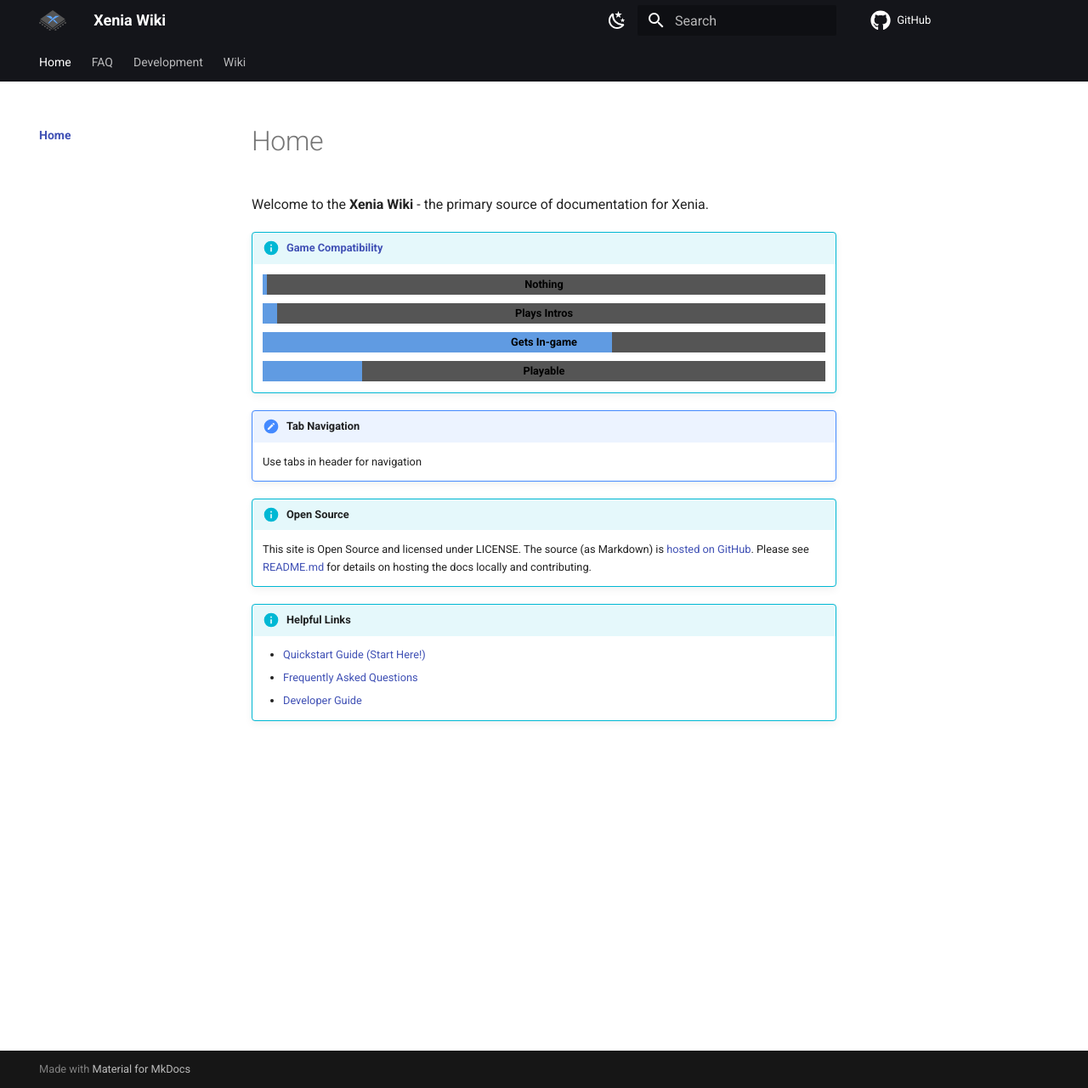
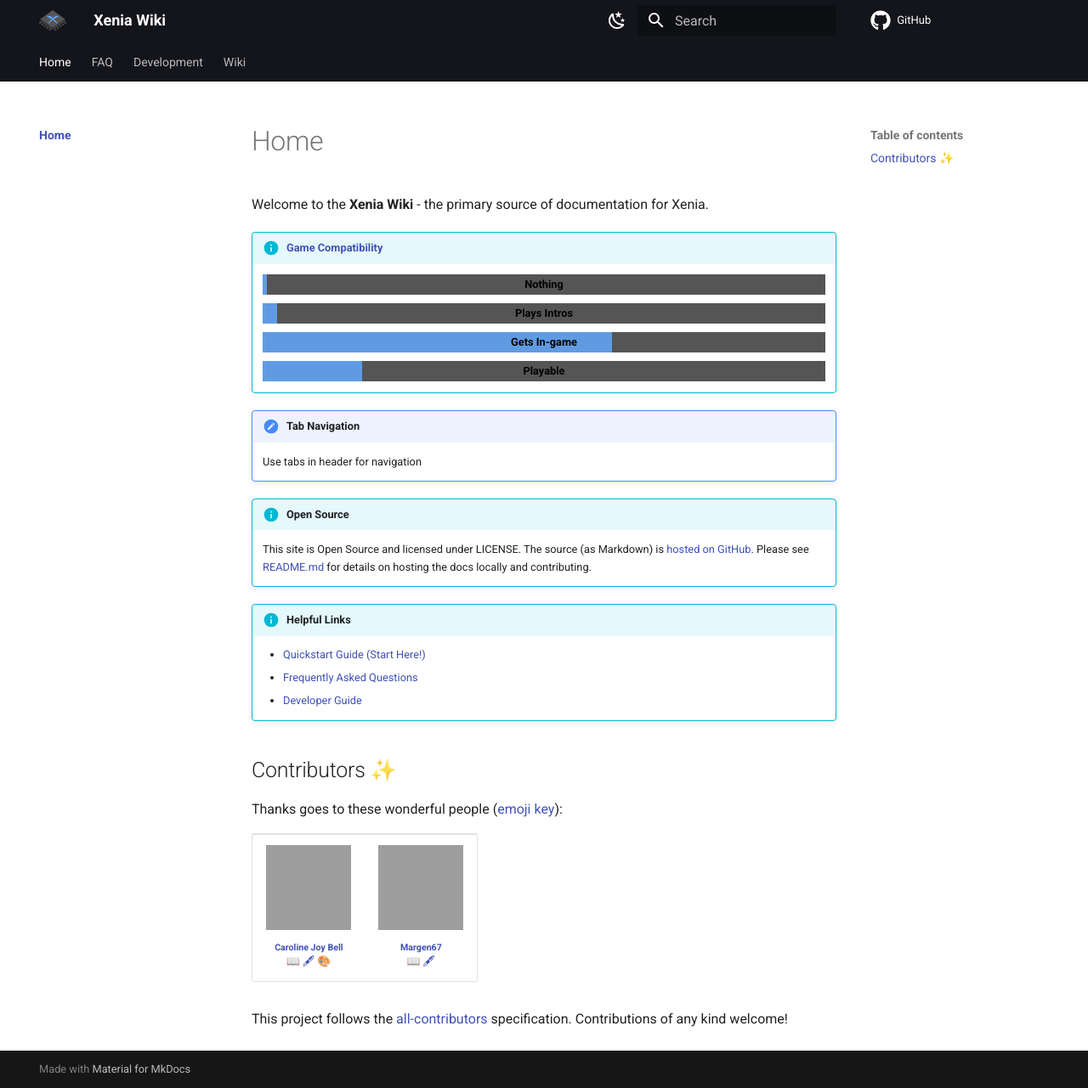
Before and after one commit to ainex-project/wiki, an MkDocs documentation site: the page built from docs/index.md, in a window 1280 px wide and 1281 px high. Shown: the whole window at 85% size. Built offline with MkDocs 1.6.1 and Material for MkDocs 9.7.7, drawn with Linux system fonts in a browser that asks for light colours; comment, search, counter and statistics services are not loaded; grey boxes are pictures that could not be loaded.

Commit message:
all-contribs on index

```diff
--- a/docs/index.md
+++ b/docs/index.md
@@ -20,3 +20,24 @@
 	- [Quickstart Guide (Start Here!)](faq/quickstart/)
 	- [Frequently Asked Questions](faq/)
 	- [Developer Guide](development/)
+
+## Contributors ✨
+
+Thanks goes to these wonderful people ([emoji key](https://allcontributors.org/docs/en/emoji-key)):
+
+<!-- ALL-CONTRIBUTORS-LIST:START - Do not remove or modify this section -->
+<!-- prettier-ignore-start -->
+<!-- markdownlint-disable -->
+<table>
+  <tr>
+    <td align="center"><a href="http://halotroop.com"><img src="https://avatars.githubusercontent.com/u/30361266?v=4?s=100" width="100px;" alt=""/><br /><sub><b>Caroline Joy Bell</b></sub></a><br /><a href="https://github.com/halotroop2288/xenia-wiki-temp/commits?author=halotroop2288" title="Documentation">📖</a> <a href="#content-halotroop2288" title="Content">🖋</a> <a href="#design-halotroop2288" title="Design">🎨</a></td>
+    <td align="center"><a href="https://github.com/Margen67"><img src="https://avatars.githubusercontent.com/u/3462541?v=4?s=100" width="100px;" alt=""/><br /><sub><b>Margen67</b></sub></a><br /><a href="https://github.com/halotroop2288/xenia-wiki-temp/commits?author=Margen67" title="Documentation">📖</a> <a href="#content-Margen67" title="Content">🖋</a></td>
+  </tr>
+</table>
+
+<!-- markdownlint-restore -->
+<!-- prettier-ignore-end -->
+
+<!-- ALL-CONTRIBUTORS-LIST:END -->
+
+This project follows the [all-contributors](https://github.com/all-contributors/all-contributors) specification. Contributions of any kind welcome!
```
Also changed, not shown: README.md (line endings or trailing spaces), 1 other file.
